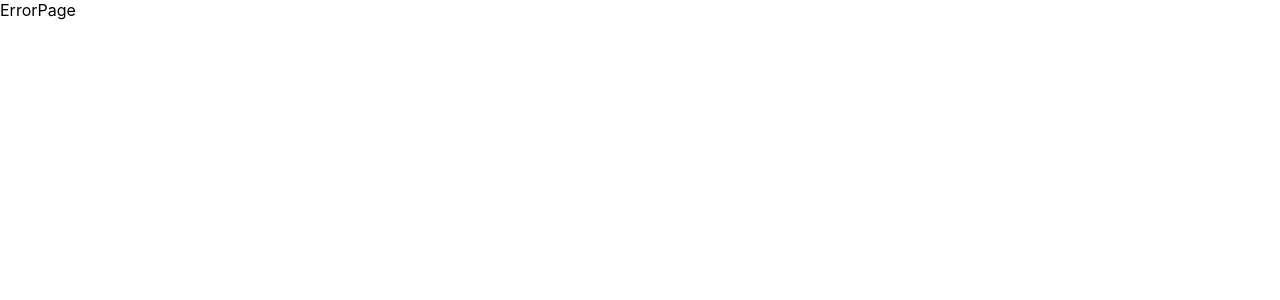
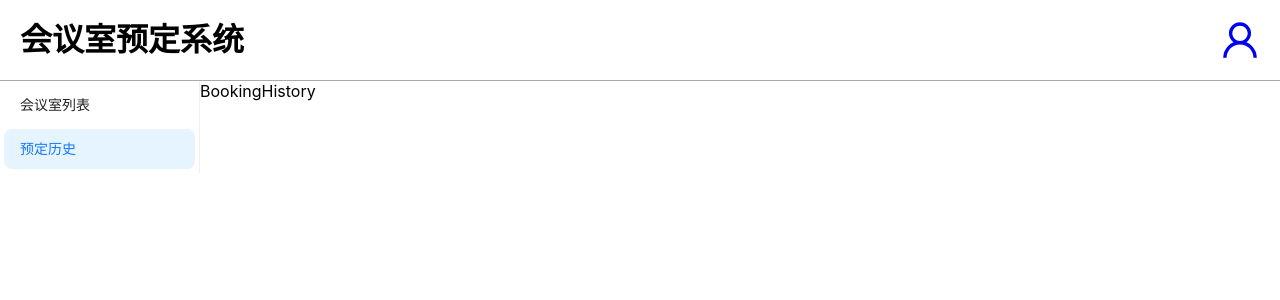
Before and after one commit to miraiakira/register-clien, a React (Create React App) app: page /booking_history in a window 1280 px wide. Before the commit this address had no page. Shown: the top 300 px of the page. Built offline with nearby package versions, Linux system fonts and the light colour scheme.

Commit message:
feat: meeting room list

```diff
--- /dev/null
+++ b/src/booking_history/BookingHistory.tsx
@@ -0,0 +1,3 @@
+export function BookingHistory() {
+  return <div>BookingHistory</div>;
+}
--- a/src/index.tsx
+++ b/src/index.tsx
@@ -1,15 +1,15 @@
 import ReactDOM from 'react-dom/client';
 import './index.css';
-import {
-  RouterProvider,
-  createBrowserRouter,
-} from 'react-router-dom';
+import { RouterProvider, createBrowserRouter } from 'react-router-dom';
 import { Register } from './register/Register';
 import { Login } from './login/Login';
 import { UpdatePassword } from './update_password/UpdatePassword';
 import { ErrorPage } from './error/ErrorPage';
 import { Index } from './page/index';
 import { UpdateInfo } from './update_info/UpdateInfo';
+import { Menu } from './page/menu/Menu';
+import { BookingHistory } from './booking_history/BookingHistory';
+import { MeetingRoomList } from './page/meeting_room_list/MeetingRoomList';
 
 const routes = [
   {
@@ -20,6 +20,24 @@ const routes = [
       {
         path: 'update_info',
         element: <UpdateInfo />,
+      },
+      {
+        path: '/',
+        element: <Menu />,
+        children: [
+          {
+            path: '/',
+            element: <MeetingRoomList />,
+          },
+          {
+            path: '/meeting_room_list',
+            element: <MeetingRoomList />,
+          },
+          {
+            path: '/booking_history',
+            element: <BookingHistory />,
+          },
+        ],
       },
     ],
   },
@@ -36,7 +54,7 @@ const routes = [
     element: <UpdatePassword />,
   },
 ];
-const router = createBrowserRouter(routes);
+export const router = createBrowserRouter(routes);
 
 const root = ReactDOM.createRoot(
   document.getElementById('root') as HTMLElement
--- a/src/interface/interfaces.ts
+++ b/src/interface/interfaces.ts
@@ -116,3 +116,21 @@ export async function updateInfo(data: UserInfo) {
 export async function updateUserInfoCaptcha() {
   return await axiosInstance.get('/user/update/captcha');
 }
+
+export async function searchMeetingRoomList(
+  name: string,
+  capacity: number,
+  equipment: string,
+  pageNo: number,
+  pageSize: number
+) {
+  return await axiosInstance.get('/meeting-room/list', {
+    params: {
+      name,
+      capacity,
+      equipment,
+      pageNo,
+      pageSize,
+    },
+  });
+}
--- /dev/null
+++ b/src/page/meeting_room_list/MeetingRoomList.tsx
@@ -0,0 +1,167 @@
+import { Badge, Button, Form, Input, Popconfirm, Table, message } from 'antd';
+import { useCallback, useEffect, useMemo, useState } from 'react';
+import './meeting_room_list.css';
+import { ColumnsType } from 'antd/es/table';
+import { useForm } from 'antd/es/form/Form';
+import { searchMeetingRoomList } from '../../interface/interfaces';
+
+interface SearchMeetingRoom {
+  name: string;
+  capacity: number;
+  equipment: string;
+}
+
+interface MeetingRoomSearchResult {
+  id: number;
+  name: string;
+  capacity: number;
+  location: string;
+  equipment: string;
+  description: string;
+  isBooked: boolean;
+  createTime: Date;
+  updateTime: Date;
+}
+
+export function MeetingRoomList() {
+  const [pageNo, setPageNo] = useState<number>(1);
+  const [pageSize, setPageSize] = useState<number>(10);
+
+  const [meetingRoomResult, setMeetingRoomResult] = useState<
+    Array<MeetingRoomSearchResult>
+  >([]);
+
+  const columns: ColumnsType<MeetingRoomSearchResult> = useMemo(
+    () => [
+      {
+        title: '名称',
+        dataIndex: 'name',
+      },
+      {
+        title: '容纳人数',
+        dataIndex: 'capacity',
+      },
+      {
+        title: '位置',
+        dataIndex: 'location',
+      },
+      {
+        title: '设备',
+        dataIndex: 'equipment',
+      },
+      {
+        title: '描述',
+        dataIndex: 'description',
+      },
+      {
+        title: '添加时间',
+        dataIndex: 'createTime',
+      },
+      {
+        title: '上次更新时间',
+        dataIndex: 'updateTime',
+      },
+      {
+        title: '预定状态',
+        dataIndex: 'isBooked',
+        render: (_, record) =>
+          record.isBooked ? (
+            <Badge status="error">已被预订</Badge>
+          ) : (
+            <Badge status="success">可预定</Badge>
+          ),
+      },
+      {
+        title: '操作',
+        render: (_, record) => (
+          <div>
+            <a href="#">预定</a>
+          </div>
+        ),
+      },
+    ],
+    []
+  );
+
+  const searchMeetingRoom = useCallback(async (values: SearchMeetingRoom) => {
+    const res = await searchMeetingRoomList(
+      values.name,
+      values.capacity,
+      values.equipment,
+      pageNo,
+      pageSize
+    );
+
+    const { data } = res.data;
+    if (res.status === 201 || res.status === 200) {
+      setMeetingRoomResult(
+        data.meetingRooms.map((item: MeetingRoomSearchResult) => {
+          return {
+            key: item.id,
+            ...item,
+          };
+        })
+      );
+    } else {
+      message.error(data || '系统繁忙，请稍后再试');
+    }
+  }, []);
+
+  const [form] = useForm();
+
+  useEffect(() => {
+    searchMeetingRoom({
+      name: form.getFieldValue('name'),
+      capacity: form.getFieldValue('capacity'),
+      equipment: form.getFieldValue('equipment'),
+    });
+  }, [pageNo, pageSize]);
+
+  const changePage = useCallback(function (pageNo: number, pageSize: number) {
+    setPageNo(pageNo);
+    setPageSize(pageSize);
+  }, []);
+
+  return (
+    <div id="meetingRoomList-container">
+      <div className="meetingRoomList-form">
+        <Form
+          form={form}
+          onFinish={searchMeetingRoom}
+          name="search"
+          layout="inline"
+          colon={false}
+        >
+          <Form.Item label="会议室名称" name="name">
+            <Input />
+          </Form.Item>
+
+          <Form.Item label="容纳人数" name="capacity">
+            <Input />
+          </Form.Item>
+
+          <Form.Item label="设备" name="equipment">
+            <Input />
+          </Form.Item>
+
+          <Form.Item label=" ">
+            <Button type="primary" htmlType="submit">
+              搜索会议室
+            </Button>
+          </Form.Item>
+        </Form>
+      </div>
+      <div className="meetingRoomList-table">
+        <Table
+          columns={columns}
+          dataSource={meetingRoomResult}
+          pagination={{
+            current: pageNo,
+            pageSize: pageSize,
+            onChange: changePage,
+          }}
+        />
+      </div>
+    </div>
+  );
+}
--- /dev/null
+++ b/src/page/meeting_room_list/meeting_room_list.css
@@ -0,0 +1,6 @@
+#meetingRoomList-container {
+  padding: 20px;
+}
+#meetingRoomList-container .meetingRoomList-form {
+  margin-bottom: 40px;
+}
--- /dev/null
+++ b/src/page/menu/Menu.tsx
@@ -0,0 +1,58 @@
+import { Outlet, useLocation } from 'react-router-dom';
+import { Menu as AntdMenu, MenuProps } from 'antd';
+import './menu.css';
+import { MenuClickEventHandler } from 'rc-menu/lib/interface';
+import { router } from '../..';
+
+const items: MenuProps['items'] = [
+  {
+    key: '1',
+    label: '会议室列表',
+  },
+  {
+    key: '2',
+    label: '预定历史',
+  },
+];
+
+const handleMenuItemClick: MenuClickEventHandler = (info) => {
+  let path = '';
+  switch (info.key) {
+    case '1':
+      path = '/meeting_room_list';
+      break;
+    case '2':
+      path = '/booking_history';
+      break;
+  }
+  router.navigate(path);
+};
+
+export function Menu() {
+  const location = useLocation();
+
+  function getSelectedKeys() {
+    if (location.pathname === '/meeting_room_list') {
+      return ['1'];
+    } else if (location.pathname === '/booking_history') {
+      return ['2'];
+    } else {
+      return ['1'];
+    }
+  }
+
+  return (
+    <div id="menu-container">
+      <div className="menu-area">
+        <AntdMenu
+          defaultSelectedKeys={getSelectedKeys()}
+          items={items}
+          onClick={handleMenuItemClick}
+        />
+      </div>
+      <div className="content-area">
+        <Outlet></Outlet>
+      </div>
+    </div>
+  );
+}
--- /dev/null
+++ b/src/page/menu/menu.css
@@ -0,0 +1,7 @@
+#menu-container {
+  display: flex;
+  flex-direction: row;
+}
+#menu-container .menu-area {
+  width: 200px;
+}
```
